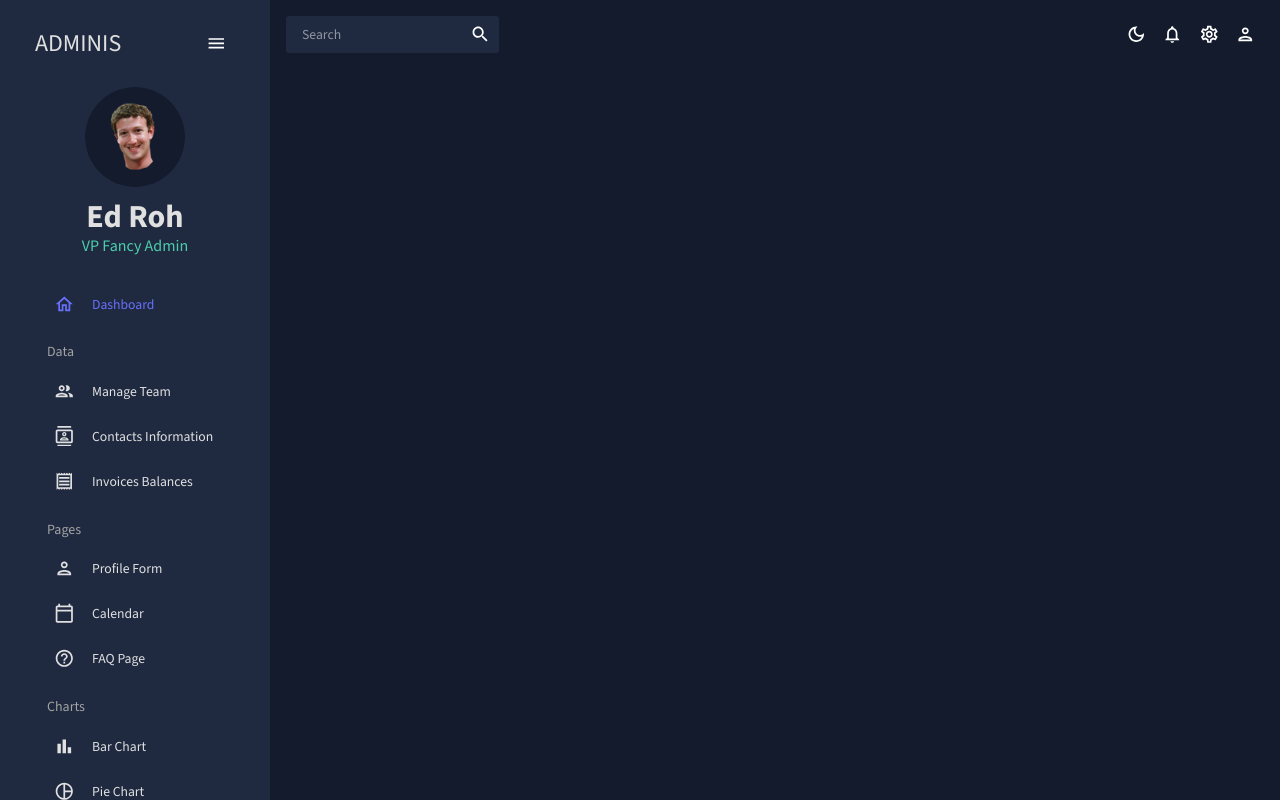
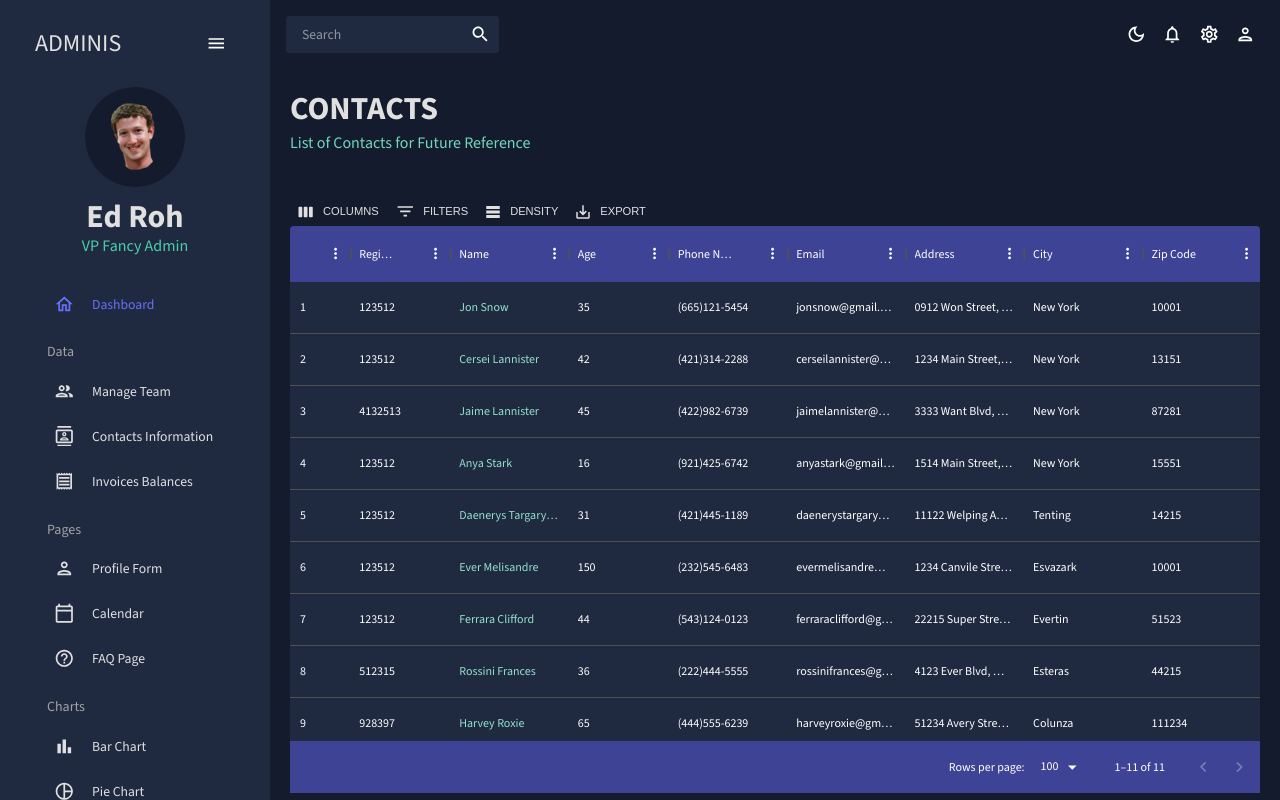
Before and after one commit to AndyFerrie/react-admin, a React (Create React App) app: page /contacts in a window 1280 px wide. Built offline with nearby package versions, Linux system fonts and the light colour scheme.

Commit message:
Adds contacts page

```diff
--- a/src/App.js
+++ b/src/App.js
@@ -7,7 +7,7 @@
 import Dashboard from "./scenes/dashboard";
 import Team from "./scenes/team";
 // import Invoices from "./scenes/invoices";
-// import Contacts from "./scenes/contacts";
+import Contacts from "./scenes/contacts";
 // import Bar from "./scenes/bar";
 // import Form from "./scenes/form";
 // import Line from "./scenes/line";
@@ -29,8 +29,8 @@
                         <Routes>
                             <Route path="/" element={<Dashboard />} />
                             <Route path="/team" element={<Team />} />
-                            {/* <Route path="/contacts" element={<Contacts />} />
-                            <Route path="/invoices" element={<Invoices />} />
+                            <Route path="/contacts" element={<Contacts />} />
+                            {/*<Route path="/invoices" element={<Invoices />} />
                             <Route path="/form" element={<Form />} />
                             <Route path="/bar" element={<Bar />} />
                             <Route path="/pie" element={<Pie />} />
--- /dev/null
+++ b/src/scenes/contacts/index.js
@@ -0,0 +1,103 @@
+import { Box } from "@mui/material";
+import { DataGrid, GridToolbar } from "@mui/x-data-grid";
+import { tokens } from "../../theme";
+import { mockDataContacts } from "../../data/mockData";
+import Header from "../../components/Header";
+import { useTheme } from "@mui/material";
+
+const Contacts = () => {
+    const theme = useTheme();
+    const colors = tokens(theme.palette.mode);
+
+    const columns = [
+        { field: "id", headerName: "ID", flex: 0.5 },
+        { field: "registrarId", headerName: "Registrar ID" },
+        {
+            field: "name",
+            headerName: "Name",
+            flex: 1,
+            cellClassName: "name-column--cell",
+        },
+        {
+            field: "age",
+            headerName: "Age",
+            type: "number",
+            headerAlign: "left",
+            align: "left",
+        },
+        {
+            field: "phone",
+            headerName: "Phone Number",
+            flex: 1,
+        },
+        {
+            field: "email",
+            headerName: "Email",
+            flex: 1,
+        },
+        {
+            field: "address",
+            headerName: "Address",
+            flex: 1,
+        },
+        {
+            field: "city",
+            headerName: "City",
+            flex: 1,
+        },
+        {
+            field: "zipCode",
+            headerName: "Zip Code",
+            flex: 1,
+        },
+    ];
+
+    return (
+        <Box m="20px">
+            <Header
+                title="CONTACTS"
+                subtitle="List of Contacts for Future Reference"
+            />
+            <Box
+                m="40px 0 0 0"
+                height="75vh"
+                sx={{
+                    "& .MuiDataGrid-root": {
+                        border: "none",
+                    },
+                    "& .MuiDataGrid-cell": {
+                        borderBottom: "none",
+                    },
+                    "& .name-column--cell": {
+                        color: colors.greenAccent[300],
+                    },
+                    "& .MuiDataGrid-columnHeaders": {
+                        backgroundColor: colors.blueAccent[700],
+                        borderBottom: "none",
+                    },
+                    "& .MuiDataGrid-virtualScroller": {
+                        backgroundColor: colors.primary[400],
+                    },
+                    "& .MuiDataGrid-footerContainer": {
+                        borderTop: "none",
+                        backgroundColor: colors.blueAccent[700],
+                    },
+                    "& .MuiCheckbox-root": {
+                        color: `${colors.greenAccent[200]} !important`,
+                    },
+                    "& .MuiDataGrid-toolbarContainer .MuiButton-text": {
+                        color: `${colors.grey[100]} !important`,
+                    },
+                }}
+            >
+                <DataGrid
+                    rows={mockDataContacts}
+                    columns={columns}
+                    components={{ Toolbar: GridToolbar }}
+                />
+            </Box>
+        </Box>
+    );
+};
+
+export default Contacts;
```
